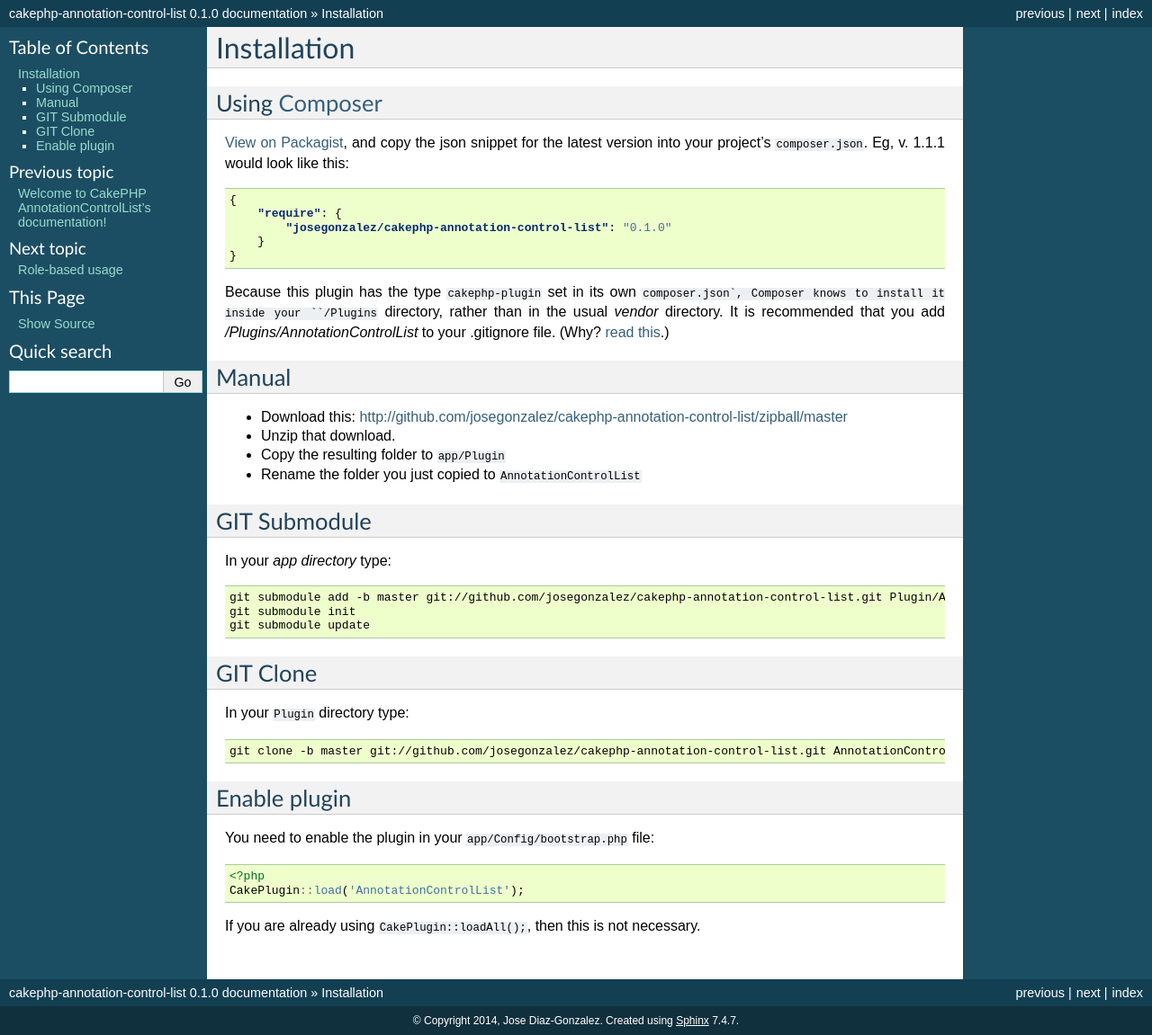
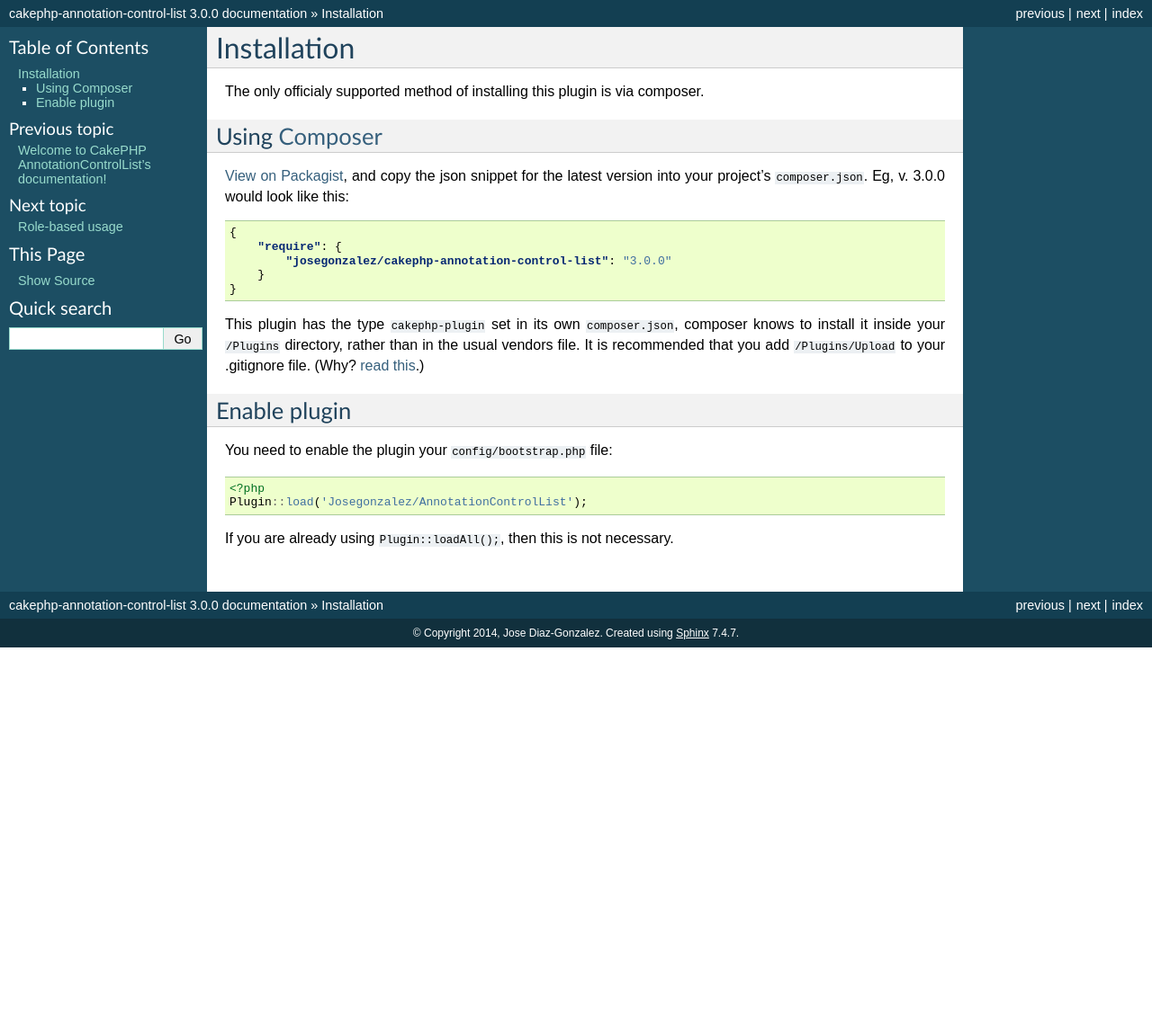
Before and after one commit to josegonzalez/cakephp-annotation-control-list, a Sphinx documentation site: the page built from docs/installation.rst, in a window 1280 px wide. Shown: the whole page at 90% size. Built offline with Sphinx 7.4.7, drawn with Linux system fonts in a browser that asks for light colours; after the commit the page ends 900 px from its top, so only the background shows below that.

Commit message:
Update documentation for 3.0.0 release

```diff
--- a/docs/conf.py
+++ b/docs/conf.py
@@ -51,9 +51,9 @@
 # built documents.
 #
 # The short X.Y version.
-version = '0.1.0'
+version = '3.0.0'
 # The full version, including alpha/beta/rc tags.
-release = '0.1.0'
+release = '3.0.0'
 
 # The language for content autogenerated by Sphinx. Refer to documentation
 # for a list of supported languages.
--- a/docs/index.rst
+++ b/docs/index.rst
@@ -17,8 +17,8 @@
 Requirements
 ------------
 
-* PHP 5.4+
-* CakePHP 2.x
+* PHP 5.6+
+* CakePHP 3.2+
 
 .. toctree::
    :maxdepth: 3
--- a/docs/installation.rst
+++ b/docs/installation.rst
@@ -1,5 +1,7 @@
 Installation
 ------------
+
+The only officialy supported method of installing this plugin is via composer.
 
 Using `Composer <http://getcomposer.org/>`__
 ~~~~~~~~~~~~~~~~~~~~~~~~~~~~~~~~~~~~~~~~~~~~
@@ -7,58 +9,31 @@
 `View on
 Packagist <https://packagist.org/packages/josegonzalez/cakephp-annotation-control-list>`__,
 and copy the json snippet for the latest version into your project's
-``composer.json``. Eg, v. 1.1.1 would look like this:
+``composer.json``. Eg, v. 3.0.0 would look like this:
 
 .. code:: json
 
     {
         "require": {
-            "josegonzalez/cakephp-annotation-control-list": "0.1.0"
+            "josegonzalez/cakephp-annotation-control-list": "3.0.0"
         }
     }
 
-Because this plugin has the type ``cakephp-plugin`` set in its own ``composer.json`, Composer knows to install it inside your ``/Plugins`` directory, rather than in the usual `vendor` directory. It is recommended that you add `/Plugins/AnnotationControlList` to your .gitignore file. (Why? `read
+This plugin has the type ``cakephp-plugin`` set in its own
+``composer.json``, composer knows to install it inside your ``/Plugins``
+directory, rather than in the usual vendors file. It is recommended that
+you add ``/Plugins/Upload`` to your .gitignore file. (Why? `read
 this <http://getcomposer.org/doc/faqs/should-i-commit-the-dependencies-in-my-vendor-directory.md>`__.)
-
-
-Manual
-~~~~~~
-
--  Download this:
-   http://github.com/josegonzalez/cakephp-annotation-control-list/zipball/master
--  Unzip that download.
--  Copy the resulting folder to ``app/Plugin``
--  Rename the folder you just copied to ``AnnotationControlList``
-
-GIT Submodule
-~~~~~~~~~~~~~
-
-In your *app directory* type:
-
-.. code:: bash
-
-    git submodule add -b master git://github.com/josegonzalez/cakephp-annotation-control-list.git Plugin/AnnotationControlList
-    git submodule init
-    git submodule update
-
-GIT Clone
-~~~~~~~~~
-
-In your ``Plugin`` directory type:
-
-.. code:: bash
-
-    git clone -b master git://github.com/josegonzalez/cakephp-annotation-control-list.git AnnotationControlList
 
 Enable plugin
 ~~~~~~~~~~~~~
 
-You need to enable the plugin in your ``app/Config/bootstrap.php`` file:
+You need to enable the plugin your ``config/bootstrap.php`` file:
 
 .. code:: php
 
     <?php
-    CakePlugin::load('AnnotationControlList');
+    Plugin::load('Josegonzalez/AnnotationControlList');
 
-If you are already using ``CakePlugin::loadAll();``, then this is not
+If you are already using ``Plugin::loadAll();``, then this is not
 necessary.
```
Also changed, not shown: docs/model-based-usage.rst (+16 -14 lines), docs/role-based-usage.rst (+16 -14 lines).
